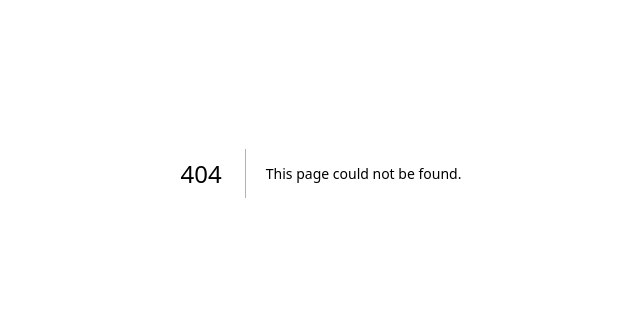
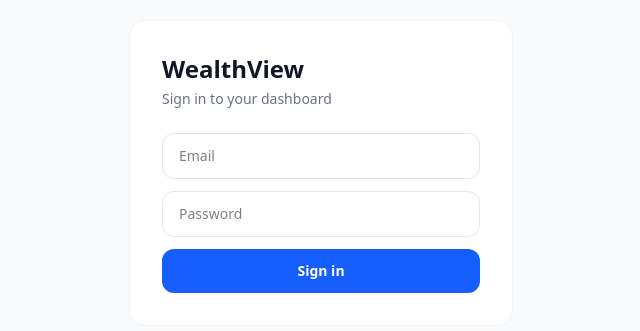
Before and after one commit to rosarioanthony16/wealthview, a Next.js app: page /login in a window 1280 px wide. Before the commit this address had no page. Shown: the part 227-558 px from the top of the page, without its empty margins (319-959 px from the left). Built offline with nearby package versions, Linux system fonts and the light colour scheme; no server answers.

Commit message:
add supabase auth and login page

```diff
--- /dev/null
+++ b/app/login/page.tsx
@@ -0,0 +1,56 @@
+'use client'
+import { useState } from 'react'
+import { supabase } from '../../lib/supabase'
+
+export default function Login() {
+  const [email, setEmail] = useState('')
+  const [password, setPassword] = useState('')
+  const [error, setError] = useState('')
+  const [loading, setLoading] = useState(false)
+
+  async function handleLogin() {
+    setLoading(true)
+    setError('')
+    const { error } = await supabase.auth.signInWithPassword({ email, password })
+    if (error) {
+      setError(error.message)
+      setLoading(false)
+    } else {
+      window.location.href = '/'
+    }
+  }
+
+  return (
+    <main className="min-h-screen bg-gray-50 flex items-center justify-center p-4">
+      <div className="bg-white rounded-2xl p-8 w-full max-w-sm border border-gray-100">
+        <h1 className="text-2xl font-semibold text-gray-900 mb-1">WealthView</h1>
+        <p className="text-sm text-gray-500 mb-6">Sign in to your dashboard</p>
+
+        <div className="flex flex-col gap-3">
+          <input
+            type="email"
+            placeholder="Email"
+            value={email}
+            onChange={e => setEmail(e.target.value)}
+            className="border border-gray-200 rounded-xl px-4 py-3 text-sm outline-none focus:border-blue-400"
+          />
+          <input
+            type="password"
+            placeholder="Password"
+            value={password}
+            onChange={e => setPassword(e.target.value)}
+            className="border border-gray-200 rounded-xl px-4 py-3 text-sm outline-none focus:border-blue-400"
+          />
+          {error && <p className="text-red-500 text-sm">{error}</p>}
+          <button
+            onClick={handleLogin}
+            disabled={loading}
+            className="bg-blue-600 text-white rounded-xl py-3 text-sm font-semibold hover:bg-blue-700 disabled:opacity-50"
+          >
+            {loading ? 'Signing in...' : 'Sign in'}
+          </button>
+        </div>
+      </div>
+    </main>
+  )
+}
--- a/app/page.tsx
+++ b/app/page.tsx
@@ -1,12 +1,47 @@
+'use client'
+import { useEffect, useState } from 'react'
+import { supabase } from '../lib/supabase'
+
 export default function Home() {
+  const [loading, setLoading] = useState(true)
+
+  useEffect(() => {
+    supabase.auth.getSession().then(({ data: { session } }) => {
+      if (!session) {
+        window.location.href = '/login'
+      } else {
+        setLoading(false)
+      }
+    })
+  }, [])
+
+  if (loading) {
+    return (
+      <main className="min-h-screen bg-gray-50 flex items-center justify-center">
+        <p className="text-gray-400 text-sm">Loading...</p>
+      </main>
+    )
+  }
+
   return (
     <main className="min-h-screen bg-gray-50 p-4">
       <div className="max-w-md mx-auto">
 
-        <h1 className="text-2xl font-semibold text-gray-900 mb-1">
-          WealthView
-        </h1>
-        <p className="text-sm text-gray-500 mb-6">Good evening, Chris</p>
+        <div className="flex justify-between items-center mb-6">
+          <div>
+            <h1 className="text-2xl font-semibold text-gray-900">WealthView</h1>
+            <p className="text-sm text-gray-500">Good evening, Anthony</p>
+          </div>
+          <button
+            onClick={async () => {
+              await supabase.auth.signOut()
+              window.location.href = '/login'
+            }}
+            className="text-xs text-gray-400 hover:text-gray-600"
+          >
+            Sign out
+          </button>
+        </div>
 
         <div className="bg-blue-50 rounded-2xl p-5 mb-4">
           <p className="text-sm text-blue-700 mb-1">Net worth</p>
@@ -76,12 +111,12 @@ export default function Home() {
                 <div className="w-2 h-2 rounded-full bg-red-400"></div>
                 <span className="text-sm text-gray-700">Chase Sapphire</span>
               </div>
-              <span className="text-sm font-semibold text-red-600">-$1,840</span>
+              <span className="text-sm font-semibold text-gray-900 text-red-600">-$1,840</span>
             </div>
           </div>
         </div>
 
       </div>
     </main>
-  );
+  )
 }
--- /dev/null
+++ b/lib/supabase.ts
@@ -0,0 +1,6 @@
+import { createClient } from '@supabase/supabase-js'
+
+const supabaseUrl = process.env.NEXT_PUBLIC_SUPABASE_URL!
+const supabaseAnonKey = process.env.NEXT_PUBLIC_SUPABASE_ANON_KEY!
+
+export const supabase = createClient(supabaseUrl, supabaseAnonKey)
--- a/package.json
+++ b/package.json
@@ -9,6 +9,7 @@
     "lint": "eslint"
   },
   "dependencies": {
+    "@supabase/supabase-js": "^2.106.2",
     "next": "16.2.6",
     "react": "19.2.4",
     "react-dom": "19.2.4"
```
Also changed, not shown: 1 other file (tests, documents, lock files or other folders).
